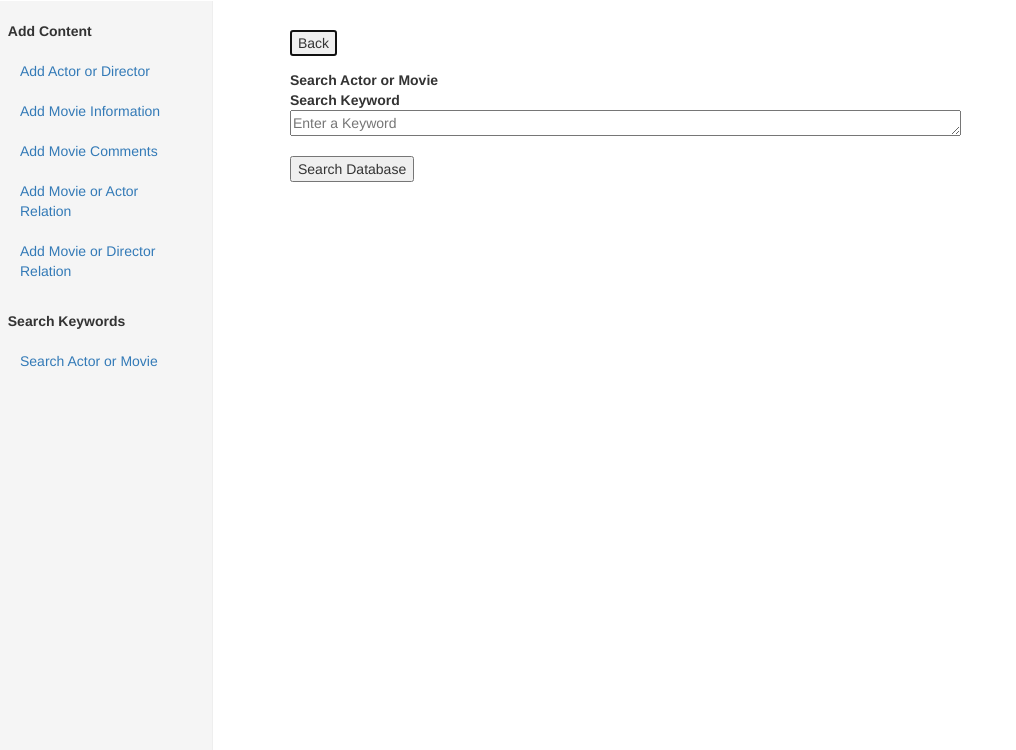
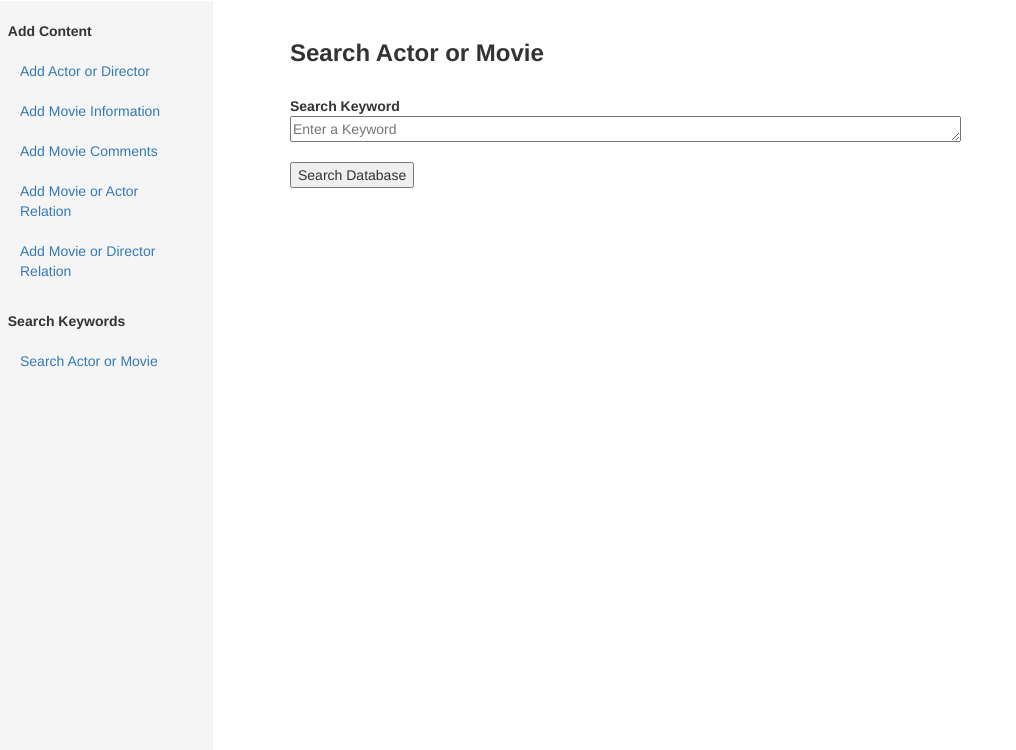
Before and after one commit to 6991ohnayrb/MovieDatabaseTraversal, a PHP site: page /search.php in a window 1280 px wide. Shown: the part 50-800 px from the top of the page, without its empty margins (0-1016 px from the left). Run offline with PHP 8.4, Linux system fonts and the light colour scheme.

Commit message:
remove back button, change title format for search.php

```diff
--- a/search.php
+++ b/search.php
@@ -38,11 +38,7 @@
 				</div>
 				<div class="col-sm-9 col-sm-offset-3 col-md-10 col-md-offset-2 main">
 					<p>
-						<form name="testForm" id="testForm"  method="POST"  >
-							<input type="submit" name="Back" value="Back" autofocus onclick="return true;"/> <br>
-						</form>
-
-						<strong> Search Actor or Movie </strong> <br>
+						<h3><b>Search Actor or Movie</b></h3><br>
 
 						<form action="" method="POST"  >
 							<strong> Search Keyword </strong> <br>
```
